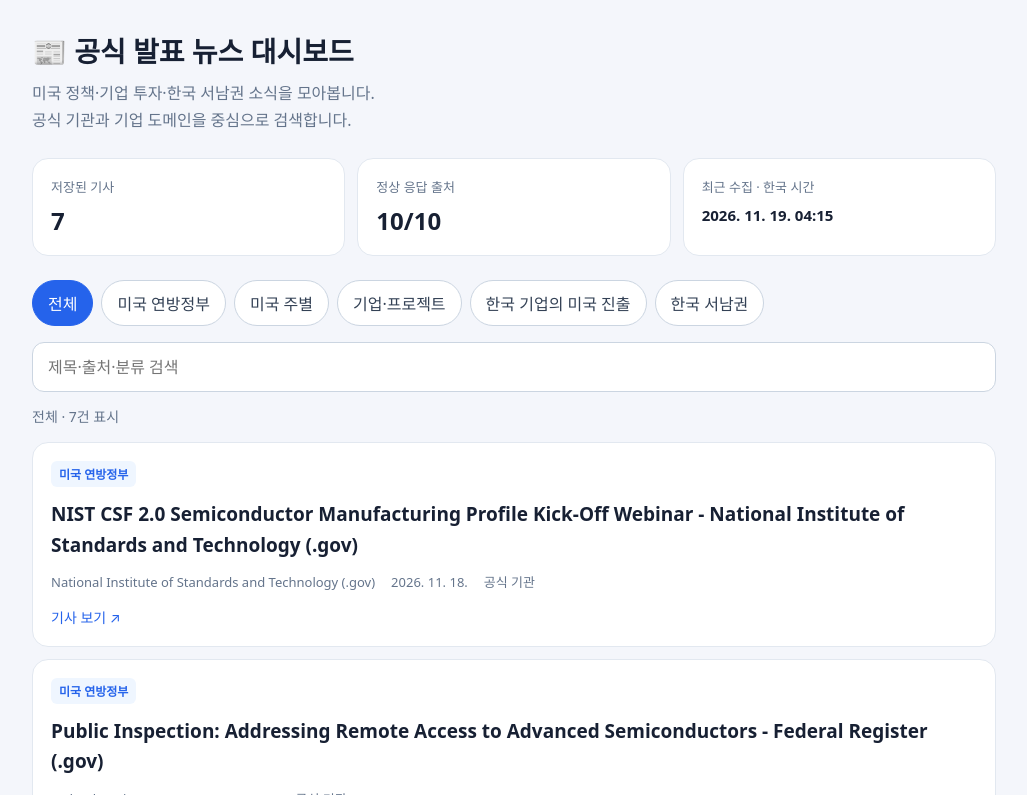
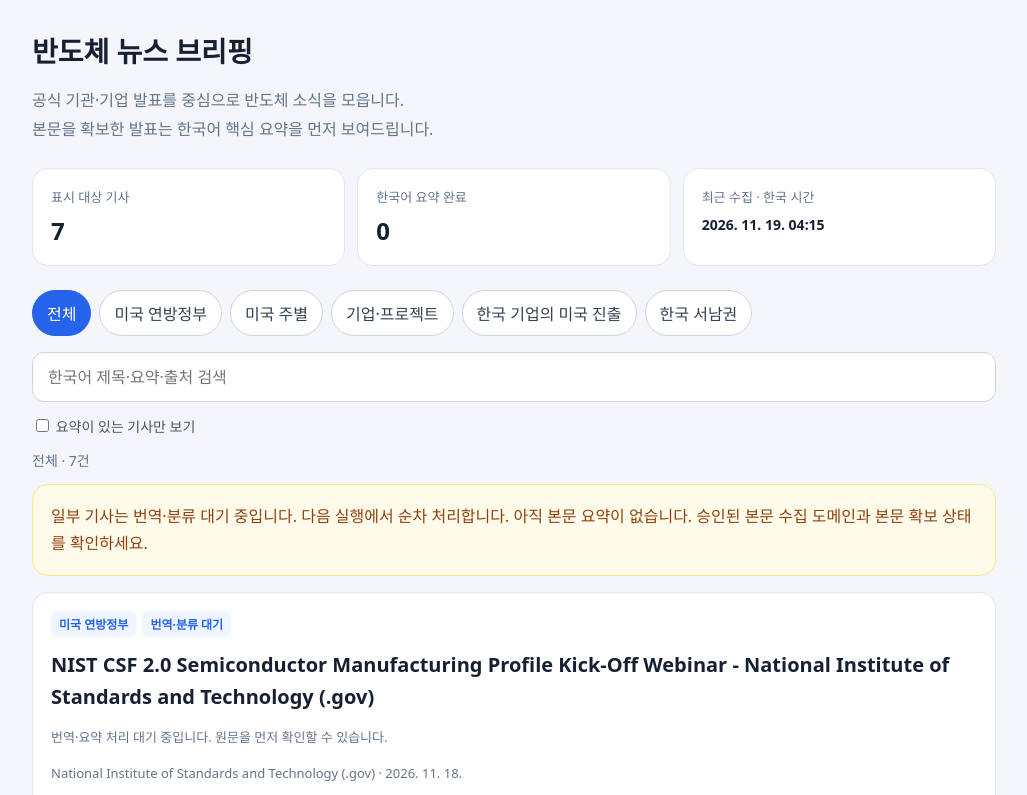
Before and after one commit to kyh66661845-code/GI-Design, a plain HTML site: page index.html in a window 1280 px wide. Both pictures are taken after a click on the button "전체". Shown: the top 795 px of the page, without its empty margins (126-1153 px from the left). Drawn offline with Linux system fonts and the light colour scheme.

Commit message:
Update index.html

```diff
--- a/index.html
+++ b/index.html
@@ -3,7 +3,7 @@
 <head>
   <meta charset="UTF-8">
   <meta name="viewport" content="width=device-width, initial-scale=1">
-  <title>공식 발표 뉴스 대시보드</title>
+  <title>반도체 뉴스 브리핑</title>
 
   <style>
     * {
@@ -28,10 +28,10 @@
       font-size: 28px;
     }
 
-    .subtitle {
-      margin: 0;
+    .subtitle,
+    footer {
       color: #64748b;
-      line-height: 1.7;
+      line-height: 1.8;
     }
 
     .stats {
@@ -42,9 +42,9 @@
     }
 
     .stat,
-    .news-card,
+    .card,
     .notice,
-    details {
+    .source-panel {
       background: white;
       border: 1px solid #e2e8f0;
       border-radius: 16px;
@@ -64,8 +64,8 @@
     }
 
     #updated-at {
-      font-size: 15px;
-      line-height: 1.5;
+      font-size: 14px;
+      line-height: 1.6;
     }
 
     .filters {
@@ -78,15 +78,11 @@
     button {
       border: 1px solid #cbd5e1;
       border-radius: 24px;
-      padding: 10px 15px;
+      padding: 10px 14px;
       background: white;
       color: #334155;
       font: inherit;
       cursor: pointer;
-    }
-
-    button:hover {
-      background: #eff6ff;
     }
 
     button.active {
@@ -95,31 +91,28 @@
       color: white;
     }
 
-    button:focus-visible,
-    a:focus-visible,
-    input:focus-visible {
-      outline: 3px solid #93c5fd;
-      outline-offset: 3px;
-    }
-
-    .search {
+    input[type="search"] {
       width: 100%;
       padding: 13px 15px;
-      margin-bottom: 14px;
       border: 1px solid #cbd5e1;
       border-radius: 12px;
       background: white;
       font: inherit;
     }
 
+    .options {
+      margin: 14px 0;
+      color: #475569;
+      font-size: 14px;
+    }
+
     .result-count {
       color: #64748b;
       font-size: 14px;
-      margin: 0 0 16px;
     }
 
-    .news-card {
-      margin-bottom: 12px;
+    .card {
+      margin-bottom: 14px;
     }
 
     .tags {
@@ -129,52 +122,81 @@
     }
 
     .tag {
+      padding: 4px 8px;
+      background: #eff6ff;
       border-radius: 6px;
-      background: #eff6ff;
-      padding: 4px 8px;
       color: #2563eb;
       font-size: 12px;
       font-weight: 600;
     }
 
-    .news-card h2 {
-      font-size: 19px;
+    .card h2 {
+      margin: 12px 0;
+      font-size: 20px;
       line-height: 1.6;
-      margin: 12px 0;
       overflow-wrap: anywhere;
     }
 
-    .news-card h2 a {
+    .card h2 a {
       color: #172033;
       text-decoration: none;
     }
 
-    .news-card h2 a:hover {
+    .card h2 a:hover {
       color: #2563eb;
-      text-decoration: underline;
     }
 
-    .meta {
-      display: flex;
-      flex-wrap: wrap;
-      gap: 8px 16px;
+    .summary-label {
+      color: #2563eb;
+      font-size: 12px;
+      font-weight: 600;
+      margin-top: 12px;
+    }
+
+    .summary {
+      margin: 8px 0;
+      color: #334155;
+      font-size: 15px;
+      line-height: 1.8;
+    }
+
+    .points {
+      padding-left: 20px;
+      color: #475569;
+      font-size: 14px;
+      line-height: 1.8;
+    }
+
+    .meta,
+    .unavailable {
       color: #64748b;
       font-size: 13px;
-      line-height: 1.6;
+      line-height: 1.8;
     }
 
     .article-link {
       display: inline-block;
+      margin-top: 12px;
+      color: #2563eb;
+      text-decoration: none;
+      font-size: 14px;
+    }
+
+    .original-title {
       margin-top: 14px;
-      color: #2563eb;
-      font-size: 14px;
-      text-decoration: none;
+      color: #64748b;
+      font-size: 13px;
+      line-height: 1.7;
+    }
+
+    summary {
+      cursor: pointer;
     }
 
     .notice {
+      margin-bottom: 16px;
       color: #64748b;
       line-height: 1.7;
-      margin-bottom: 16px;
     }
 
     .warning {
@@ -183,27 +205,23 @@
       color: #92400e;
     }
 
-    details {
+    .source-panel {
       margin-top: 24px;
       color: #475569;
       font-size: 14px;
-    }
-
-    summary {
-      cursor: pointer;
-      font-weight: 600;
-    }
-
-    .source-item {
-      margin-top: 10px;
-      line-height: 1.6;
+      line-height: 1.8;
     }
 
     footer {
       margin-top: 24px;
-      color: #64748b;
       font-size: 13px;
-      line-height: 1.8;
+    }
+
+    button:focus-visible,
+    a:focus-visible,
+    input:focus-visible {
+      outline: 3px solid #93c5fd;
+      outline-offset: 3px;
     }
 
     [hidden] {
@@ -216,7 +234,7 @@
       }
 
       h1 {
-        font-size: 23px;
+        font-size: 24px;
       }
 
       .stats {
@@ -227,17 +245,17 @@
         padding: 14px 10px;
       }
 
-      .stat strong {
-        font-size: 21px;
-      }
-
       #updated-at {
         font-size: 12px;
       }
 
       button {
+        font-size: 13px;
         padding: 9px 12px;
-        font-size: 13px;
+      }
+
+      .card h2 {
+        font-size: 18px;
       }
     }
   </style>
@@ -245,22 +263,22 @@
 
 <body>
   <main>
-    <h1>📰 공식 발표 뉴스 대시보드</h1>
+    <h1>반도체 뉴스 브리핑</h1>
 
     <p class="subtitle">
-      미국 정책·기업 투자·한국 서남권 소식을 모아봅니다.<br>
-      공식 기관과 기업 도메인을 중심으로 검색합니다.
+      공식 기관·기업 발표를 중심으로 반도체 소식을 모읍니다.<br>
+      본문을 확보한 발표는 한국어 핵심 요약을 먼저 보여드립니다.
     </p>
 
     <section class="stats" aria-label="수집 현황">
       <div class="stat">
-        <span>저장된 기사</span>
+        <span>표시 대상 기사</span>
         <strong id="total-count">—</strong>
       </div>
 
       <div class="stat">
-        <span>정상 응답 출처</span>
-        <strong id="source-count">—</strong>
+        <span>한국어 요약 완료</span>
+        <strong id="summary-count">—</strong>
       </div>
 
       <div class="stat">
@@ -269,7 +287,7 @@
       </div>
     </section>
 
-    <nav class="filters" aria-label="뉴스 분류">
+    <nav class="filters" aria-label="분류">
       <button type="button" data-category="전체"
         class="active" aria-pressed="true">전체</button>
 
@@ -291,11 +309,17 @@
 
     <input
       id="search"
-      class="search"
       type="search"
-      placeholder="제목·출처·분류 검색"
+      placeholder="한국어 제목·요약·출처 검색"
       aria-label="기사 검색"
     >
+
+    <div class="options">
+      <label>
+        <input id="summary-only" type="checkbox">
+        요약이 있는 기사만 보기
+      </label>
+    </div>
 
     <p id="result-count" class="result-count" aria-live="polite"></p>
 
@@ -305,18 +329,18 @@
       <div class="notice">뉴스를 불러오는 중입니다.</div>
     </section>
 
-    <details>
-      <summary>출처별 수집 상태 확인</summary>
+    <details class="source-panel">
+      <summary>출처별 수집 상태</summary>
       <div id="source-status"></div>
     </details>
 
     <footer>
-      ※ Google 뉴스 RSS의 공식 도메인 제한 검색을 사용합니다.
-      공식 사이트의 모든 보도자료를 수집하는 것은 아닙니다.<br>
-      ※ 제목과 출처는 검색 결과 기준이며,
-      기사 링크는 Google 뉴스를 거쳐 해당 기사로 연결될 수 있습니다.<br>
-      ※ 기사 전문·이미지는 저장하지 않습니다.
-      원문 이용에는 각 출처의 이용 조건이 적용됩니다.
+      ※ 모든 분류는 반도체 관련 소식을 대상으로 합니다.
+      검색·키워드·AI 분류에는 누락이나 오류가 있을 수 있습니다.<br>
+      ※ AI 요약은 확보한 공식 발표 본문을 기준으로 작성하며,
+      원문 길이에 따라 일부 내용만 반영될 수 있습니다.<br>
+      ※ 제목만 확보한 기사에는 본문 요약을 생성하지 않습니다.
+      중요한 수치·일정은 원문으로 확인하세요.
     </footer>
   </main>
 
@@ -324,13 +348,39 @@
     const state = {
       articles: [],
       category: "전체",
-      keyword: ""
+      keyword: "",
+      summaryOnly: false
     };
 
     const newsList = document.getElementById("news-list");
-    const warning = document.getElementById("warning");
 
-    function formatDate(value, withTime = false) {
+    function element(tag, className, text) {
+      const node = document.createElement(tag);
+
+      if (className) node.className = className;
+
+      if (text !== undefined && text !== null) {
+        node.textContent = text;
+      }
+
+      return node;
+    }
+
+    function safeUrl(value) {
+      try {
+        const url = new URL(value);
+
+        if (url.protocol === "https:" || url.protocol === "http:") {
+          return url.href;
+        }
+      } catch (error) {
+        return null;
+      }
+
+      return null;
+    }
+
+    function dateText(value, withTime = false) {
       if (!value) return "발행일 미상";
 
       const date = new Date(value);
@@ -355,77 +405,111 @@
       return date.toLocaleString("ko-KR", options);
     }
 
-    function safeUrl(value) {
-      try {
-        const url = new URL(value);
+    function categoriesOf(article) {
+      return Array.isArray(article.display_categories)
+        ? article.display_categories
+        : article.categories || [];
+    }
 
-        if (url.protocol === "https:" || url.protocol === "http:") {
-          return url.href;
-        }
-      } catch (error) {
-        return null;
+    function cardOf(article) {
+      const card = element("article", "card");
+      const tags = element("div", "tags");
+
+      for (const category of categoriesOf(article)) {
+        tags.appendChild(element("span", "tag", category));
       }
 
-      return null;
-    }
-
-    function makeElement(tag, className, text) {
-      const element = document.createElement(tag);
-
-      if (className) {
-        element.className = className;
-      }
-
-      if (text !== undefined) {
-        element.textContent = text;
-      }
-
-      return element;
-    }
-
-    function makeArticleCard(article) {
-      const card = makeElement("article", "news-card");
-      const tags = makeElement("div", "tags");
-
-      for (const category of article.categories || []) {
-        tags.appendChild(makeElement("span", "tag", category));
+      if (!article.ai_processed) {
+        tags.appendChild(
+          element("span", "tag", "번역·분류 대기")
+        );
       }
 
       card.appendChild(tags);
 
-      const heading = makeElement("h2");
-      const url = safeUrl(article.url);
+      const title = article.title_ko || article.title;
+      const url = (
+        safeUrl(article.original_url)
+        || safeUrl(article.url)
+      );
+
+      const heading = element("h2");
 
       if (url) {
-        const titleLink = makeElement("a", "", article.title);
-        titleLink.href = url;
-        titleLink.target = "_blank";
-        titleLink.rel = "noopener noreferrer";
-        heading.appendChild(titleLink);
+        const link = element("a", "", title);
+        link.href = url;
+        link.target = "_blank";
+        link.rel = "noopener noreferrer";
+        heading.appendChild(link);
       } else {
-        heading.textContent = article.title;
+        heading.textContent = title;
       }
 
       card.appendChild(heading);
 
-      const meta = makeElement("div", "meta");
+      if (article.summary_ko) {
+        card.appendChild(
+          element(
+            "div",
+            "summary-label",
+            "핵심 요약 · AI 작성"
+          )
+        );
 
-      meta.appendChild(
-        makeElement("span", "", article.publisher || "출처 미상")
+        card.appendChild(
+          element("p", "summary", article.summary_ko)
+        );
+
+        const points = Array.isArray(article.key_points_ko)
+          ? article.key_points_ko.slice(0, 3)
+          : [];
+
+        if (points.length > 0) {
+          const list = element("ul", "points");
+
+          for (const point of points) {
+            list.appendChild(element("li", "", point));
+          }
+
+          card.appendChild(list);
+        }
+      } else {
+        const message = article.ai_processed
+          ? "한국어 제목 번역만 제공합니다. 본문 요약은 원문을 확인해 주세요."
+          : "번역·요약 처리 대기 중입니다. 원문을 먼저 확인할 수 있습니다.";
+
+        card.appendChild(
+          element("p", "unavailable", message)
+        );
+      }
+
+      card.appendChild(
+        element(
+          "div",
+          "meta",
+          `${article.publisher || "출처 미상"} · ${dateText(article.published_at)}`
+        )
       );
 
-      meta.appendChild(
-        makeElement("span", "", formatDate(article.published_at))
-      );
+      if (
+        article.title_ko &&
+        article.title_ko !== article.title
+      ) {
+        const details = element("details", "original-title");
 
-      meta.appendChild(
-        makeElement("span", "", (article.kinds || []).join(" · "))
-      );
+        details.appendChild(
+          element("summary", "", "원래 제목 보기")
+        );
 
-      card.appendChild(meta);
+        details.appendChild(
+          element("p", "", article.title)
+        );
+
+        card.appendChild(details);
+      }
 
       if (url) {
-        const link = makeElement("a", "article-link", "기사 보기 ↗");
+        const link = element("a", "article-link", "원문 보기 ↗");
         link.href = url;
         link.target = "_blank";
         link.rel = "noopener noreferrer";
@@ -435,39 +519,79 @@
       return card;
     }
 
-    function renderArticles() {
+    function render() {
       const filtered = state.articles.filter((article) => {
-        const categories = article.categories || [];
+        if (article.hidden) return false;
 
-        const matchesCategory =
+        const categories = categoriesOf(article);
+
+        const matchesCategory = (
           state.category === "전체" ||
-          categories.includes(state.category);
+          categories.includes(state.category)
+        );
 
-        const searchableText = [
+        const text = [
           article.title,
+          article.title_ko,
+          article.summary_ko,
+          ...(article.key_points_ko || []),
           article.publisher,
-          ...categories,
-          ...(article.source_names || [])
-        ].join(" ").toLocaleLowerCase();
+          ...categories
+        ]
+          .filter(Boolean)
+          .join(" ")
+          .toLocaleLowerCase();
 
-        const matchesKeyword =
+        const matchesKeyword = (
           !state.keyword ||
-          searchableText.includes(state.keyword);
+          text.includes(state.keyword)
+        );
 
-        return matchesCategory && matchesKeyword;
+        const matchesSummary = (
+          !state.summaryOnly ||
+          Boolean(article.summary_ko)
+        );
+
+        return (
+          matchesCategory &&
+          matchesKeyword &&
+          matchesSummary
+        );
       });
+
+      // 요약 완료 기사를 우선하고, 같은 그룹은 날짜순으로 표시합니다.
+      filtered.sort((a, b) => {
+        const summaryDifference = (
+          Number(Boolean(b.summary_ko)) -
+          Number(Boolean(a.summary_ko))
+        );
+
+        if (summaryDifference !== 0) {
+          return summaryDifference;
+        }
+
+        const aDate = new Date(
+          a.published_at || a.first_seen_at
+        ).getTime() || 0;
+
+        const bDate = new Date(
+          b.published_at || b.first_seen_at
+        ).getTime() || 0;
+
+        return bDate - aDate;
+      });
+
+      document.getElementById("result-count").textContent =
+        `${state.category} · ${filtered.length}건`;
 
       newsList.replaceChildren();
 
-      document.getElementById("result-count").textContent =
-        `${state.category} · ${filtered.length}건 표시`;
-
       if (filtered.length === 0) {
         newsList.appendChild(
-          makeElement(
+          element(
             "div",
             "notice",
-            "표시할 기사가 없습니다. 다른 분류나 검색어를 선택해 보세요."
+            "조건에 맞는 기사가 없습니다. 분류·검색어·요약 전용 설정을 확인하세요."
           )
         );
         return;
@@ -476,69 +600,10 @@
       const fragment = document.createDocumentFragment();
 
       for (const article of filtered) {
-        fragment.appendChild(makeArticleCard(article));
+        fragment.appendChild(cardOf(article));
       }
 
       newsList.appendChild(fragment);
-    }
-
-    function renderSourceStatus(results) {
-      const container = document.getElementById("source-status");
-      container.replaceChildren();
-
-      if (results.length === 0) {
-        container.appendChild(
-          makeElement("p", "", "수집 상태 정보가 없습니다.")
-        );
-        return;
-      }
-
-      for (const source of results) {
-        const statusText = source.status === "ok"
-          ? `정상 응답 · ${source.count}건 처리`
-          : "요청 실패";
-
-        container.appendChild(
-          makeElement(
-            "div",
-            "source-item",
-            `${source.name} — ${statusText}`
-          )
-        );
-      }
-    }
-
-    function renderWarnings(data, results) {
-      const messages = [];
-
-      const failures = results.filter(
-        (source) => source.status !== "ok"
-      );
-
-      if (failures.length > 0) {
-        messages.push(
-          `${failures.length}개 출처의 요청이 실패했습니다. ` +
-          "기존에 저장된 기사는 유지됩니다."
-        );
-      }
-
-      const updated = new Date(data.updated_at);
-
-      if (
-        !Number.isNaN(updated.getTime()) &&
-        Date.now() - updated.getTime() > 24 * 60 * 60 * 1000
-      ) {
-        messages.push(
-          "최근 수집 이후 24시간 이상 지났습니다. GitHub Actions 상태를 확인하세요."
-        );
-      }
-
-      if (messages.length > 0) {
-        warning.textContent = messages.join(" ");
-        warning.hidden = false;
-      } else {
-        warning.hidden = true;
-      }
     }
 
     async function loadNews() {
@@ -555,67 +620,122 @@
         const data = await response.json();
 
         if (!Array.isArray(data.articles)) {
-          throw new Error("기사 데이터 형식이 올바르지 않습니다.");
+          throw new Error("기사 데이터 형식 오류");
         }
 
         state.articles = data.articles;
+
+        const visible = state.articles.filter(
+          article => !article.hidden
+        );
+
+        const summarized = visible.filter(
+          article => article.summary_ko
+        );
+
+        document.getElementById("total-count").textContent =
+          visible.length;
+
+        document.getElementById("summary-count").textContent =
+          summarized.length;
+
+        document.getElementById("updated-at").textContent =
+          dateText(data.updated_at, true);
 
         const results = Array.isArray(data.source_results)
           ? data.source_results
           : [];
 
-        const successes = results.filter(
-          (source) => source.status === "ok"
-        ).length;
+        const container = document.getElementById("source-status");
+        container.replaceChildren();
 
-        document.getElementById("total-count").textContent =
-          state.articles.length;
+        for (const source of results) {
+          const status = source.status === "ok"
+            ? `정상 · 반도체 기사 ${source.count}건 처리`
+            : "요청 실패";
 
-        document.getElementById("source-count").textContent =
-          `${successes}/${results.length}`;
+          container.appendChild(
+            element("p", "", `${source.name} — ${status}`)
+          );
+        }
 
-        document.getElementById("updated-at").textContent =
-          data.updated_at
-            ? formatDate(data.updated_at, true)
-            : "정보 없음";
+        const messages = [];
 
-        renderSourceStatus(results);
-        renderWarnings(data, results);
-        renderArticles();
+        if (results.some(source => source.status !== "ok")) {
+          messages.push("일부 출처의 수집 요청이 실패했습니다.");
+        }
+
+        if (visible.some(article => !article.ai_processed)) {
+          messages.push(
+            "일부 기사는 번역·분류 대기 중입니다. 다음 실행에서 순차 처리합니다."
+          );
+        }
+
+        if (visible.length > 0 && summarized.length === 0) {
+          messages.push(
+            "아직 본문 요약이 없습니다. 승인된 본문 수집 도메인과 본문 확보 상태를 확인하세요."
+          );
+        }
+
+        const updated = new Date(data.updated_at).getTime();
+
+        if (
+          Number.isFinite(updated) &&
+          Date.now() - updated > 24 * 60 * 60 * 1000
+        ) {
+          messages.push(
+            "최근 수집 이후 24시간 이상 지났습니다."
+          );
+        }
+
+        const warning = document.getElementById("warning");
+
+        warning.hidden = messages.length === 0;
+        warning.textContent = messages.join(" ");
+
+        render();
 
       } catch (error) {
         newsList.replaceChildren(
-          makeElement(
+          element(
             "div",
             "notice",
-            "뉴스 파일을 불러오지 못했습니다. " +
-            "GitHub Actions를 한 번 실행한 뒤 배포된 사이트를 새로고침해 주세요."
+            "뉴스를 불러오지 못했습니다. GitHub Actions 실행 결과와 news.json을 확인하세요."
           )
         );
 
-        console.error("뉴스 로딩 실패:", error);
+        console.error(error);
+
       } finally {
         newsList.setAttribute("aria-busy", "false");
       }
     }
 
-    document.querySelectorAll(".filters button").forEach((button) => {
+    document.querySelectorAll(".filters button").forEach(button => {
       button.addEventListener("click", () => {
         state.category = button.dataset.category;
 
-        document.querySelectorAll(".filters button").forEach((item) => {
-          const selected = item === button;
-          item.classList.toggle("active", selected);
-          item.setAttribute("aria-pressed", String(selected));
+        document.querySelectorAll(".filters button").forEach(item => {
+          const active = item === button;
+          item.classList.toggle("active", active);
+          item.setAttribute("aria-pressed", String(active));
         });
 
-        renderArticles();
+        render();
       });
     });
 
-    document.getElementById("search").addEventListener("input", (event) => {
-      state.keyword = event.target.value.trim().toLocaleLowerCase();
-      renderArticles();
+    document.getElementById("search").addEventListener("input", event => {
+      state.keyword = event.target.value
+        .trim()
+        .toLocaleLowerCase();
+
+      render();
+    });
+
+    document.getElementById("summary-only").addEventListener("change", event => {
+      state.summaryOnly = event.target.checked;
+      render();
     });
 
     loadNews();
```
